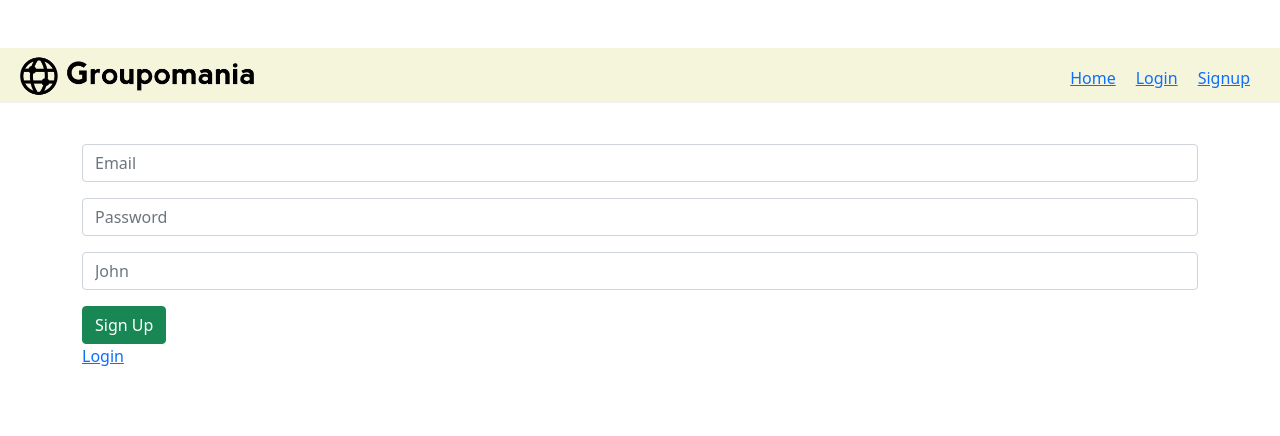
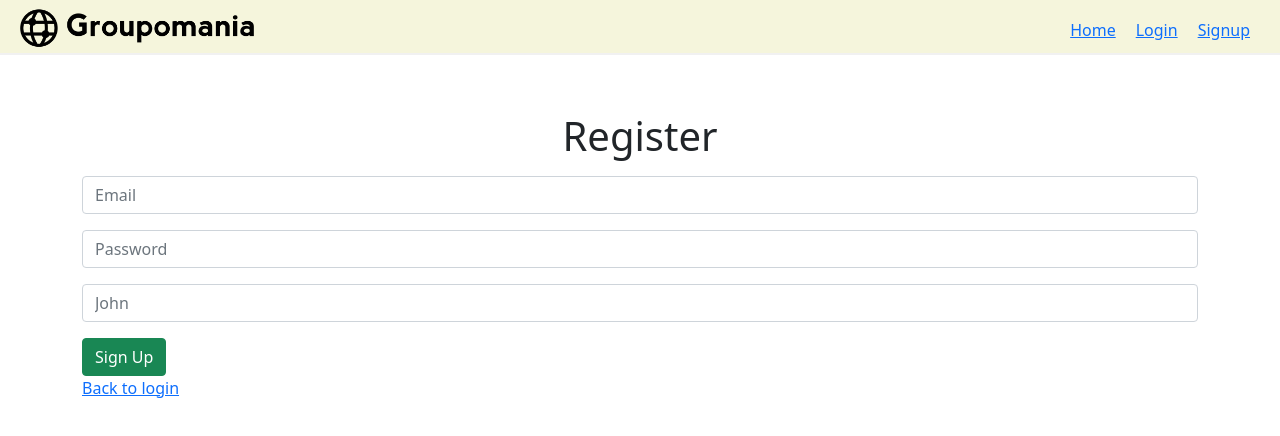
Before and after one commit to AdamWolcottSmith/groupomania, a React (Create React App) app in the folder frontend/: page /register in a window 1280 px wide. Shown: the top 436 px of the page. Built offline with nearby package versions, Linux system fonts and the light colour scheme; no server answers.

Commit message:
cleaned up styles

```diff
--- a/frontend/src/components/Login.js
+++ b/frontend/src/components/Login.js
@@ -1,6 +1,13 @@
 import React, { Fragment, useState } from 'react';
 import { Link } from 'react-router-dom'
 import { toast } from 'react-toastify'
+import styled from 'styled-components'
+
+const StyledLogin = styled.div`
+  h1 {
+    margin-top: 10%;
+  }
+`
 
 const Login = ({ setAuth }) => {
 
@@ -46,15 +53,15 @@ const Login = ({ setAuth }) => {
   }
 
   return (
-    <Fragment>
-      <h1 className="text-center my-5">Login</h1>
+    <StyledLogin>
+      <h1 className="text-center">Login</h1>
       <form onSubmit={onSubmitForm}>
         <input type="email" name="email" placeholder="email" className="form-control my-3" value={email} onChange={e => onChange(e)} />
         <input type="password" name="password" placeholder="password" className="form-control my-3" value={password} onChange={e => onChange(e)} />
         <button className="btn btn-success btn-block">Log In</button>
       </form>
       <Link to='/register'>Register</Link>
-    </Fragment>
+    </StyledLogin>
   )
 }
 
--- a/frontend/src/components/Register.js
+++ b/frontend/src/components/Register.js
@@ -1,6 +1,13 @@
 import React, { Fragment, useState } from 'react';
 import { Link } from 'react-router-dom'
 import { toast } from 'react-toastify';
+import styled from 'styled-components'
+
+const StyledRegister = styled.div`
+  h1 {
+    margin-top: 10%;
+  }
+`
 
 const Register = ({ setAuth }) => {
 
@@ -48,16 +55,16 @@ const Register = ({ setAuth }) => {
   }
 
   return (
-    <Fragment>
-      <h1 className="text-center my-5">Register</h1>
+    <StyledRegister>
+      <h1 className="text-center">Register</h1>
       <form onSubmit={onSubmitForm}>
         <input type="email" name="email" placeholder="Email" className="form-control my-3" value={email} onChange={e => onChange(e)} />
         <input type="password" name="password" placeholder="Password" className="form-control my-3" value={password} onChange={e => onChange(e)} />
         <input type="text" name="username" placeholder="John" className="form-control my-3" value={username} onChange={e => onChange(e)} />
         <button className="btn btn-success btn-block">Sign Up</button>
       </form>
-      <Link to='/login'>Login</Link>
-    </Fragment>
+      <Link to='/login'>Back to login</Link>
+    </StyledRegister>
   )
 }
 
--- a/frontend/src/components/navbar/Navbar.js
+++ b/frontend/src/components/navbar/Navbar.js
@@ -7,6 +7,7 @@ const Nav = styled.nav`
   background-color: beige;
   z-index: 1;
   position: fixed;
+  top: 0;
   width: 100%;
   height: 55px;
   border-bottom: 2px solid #f1f1f1;
```
